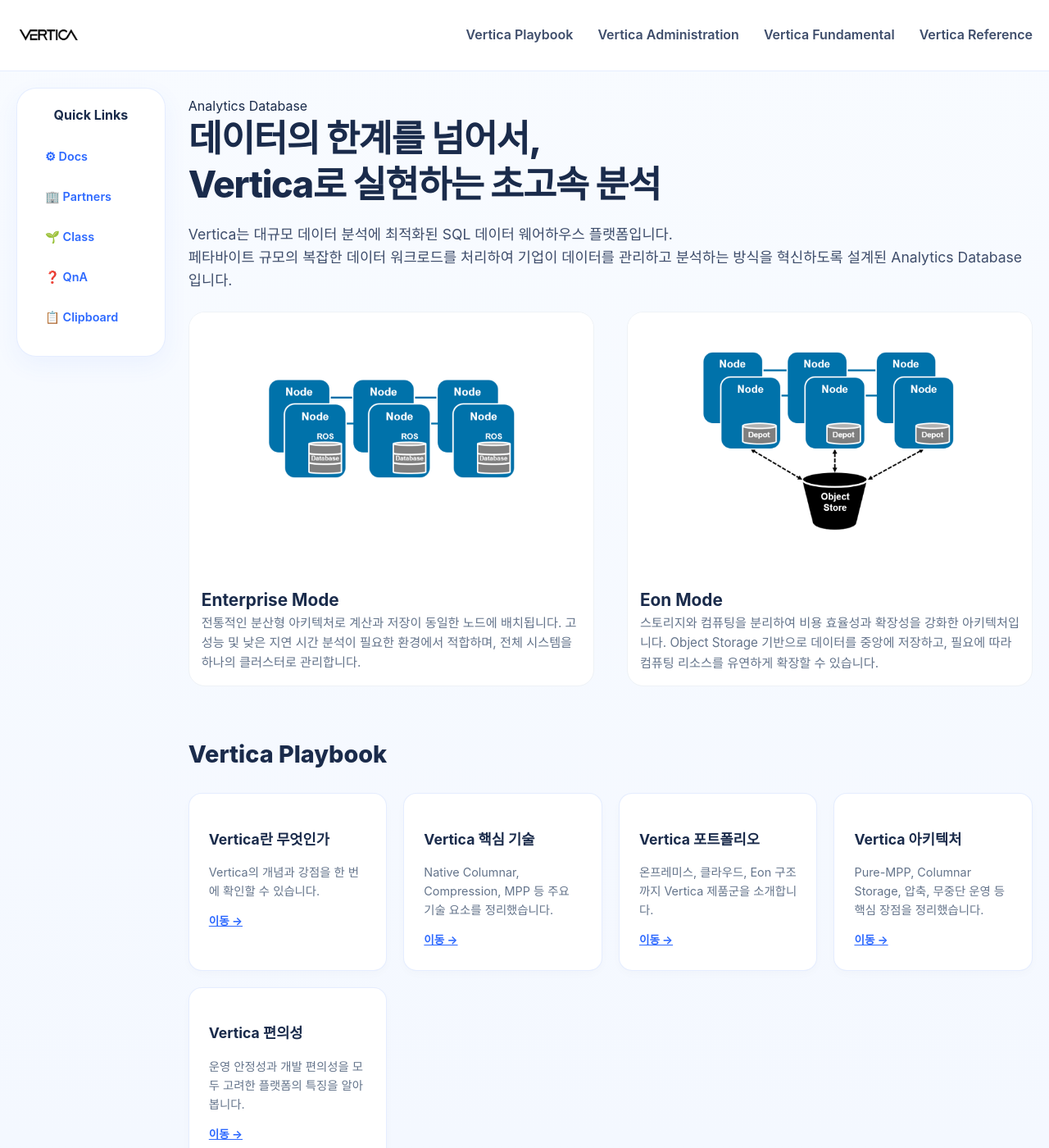
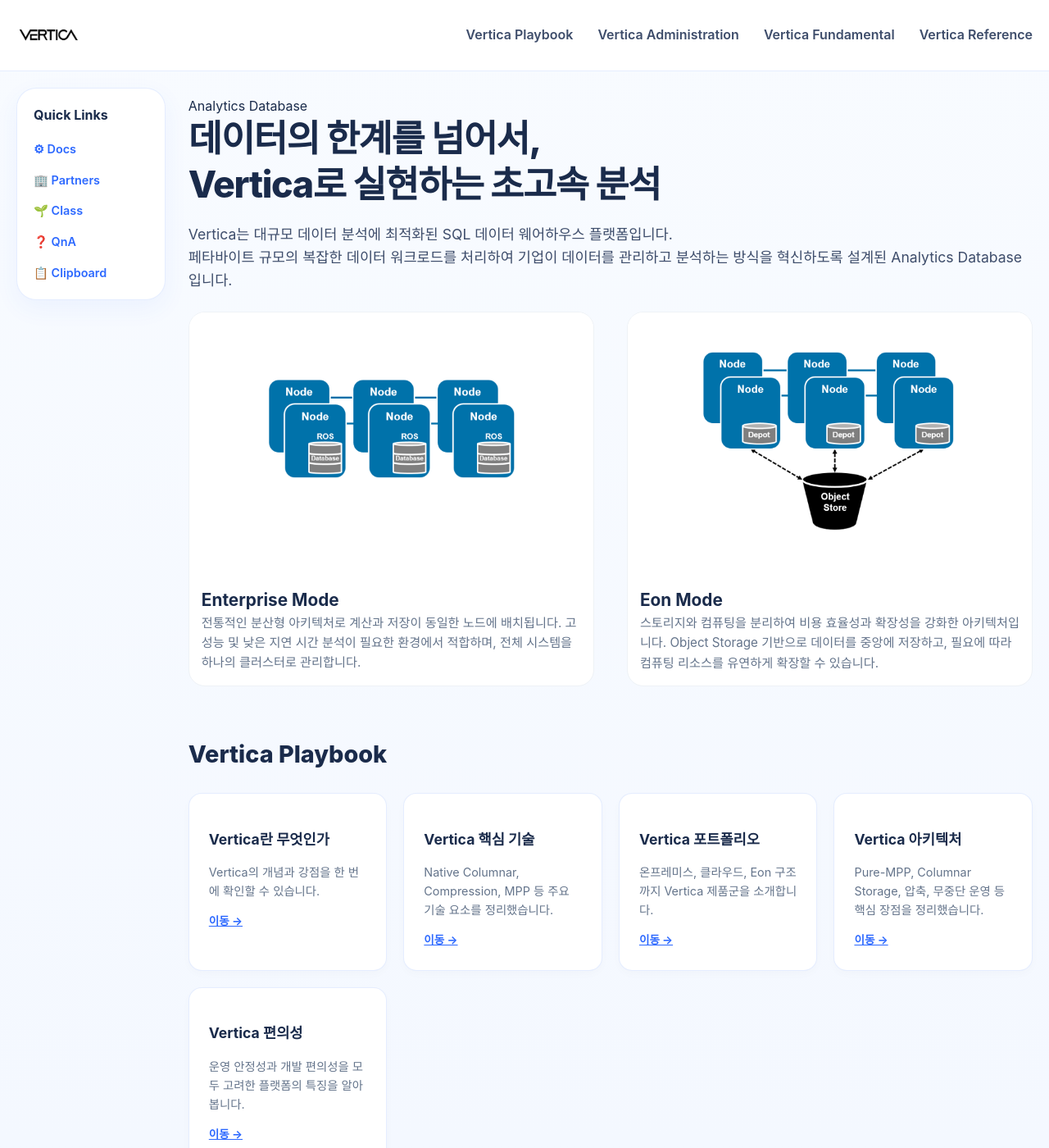
Before and after one commit to JIN0326/vertica_blog, a Jekyll site: the page built from 00index.md, in a window 1280 px wide and 1400 px high. Shown: the whole window at 82% size. Built offline with Jekyll 4.4.1, drawn with Linux system fonts in a browser that asks for light colours.

Commit message:
Update blog content and styling

```diff
--- a/_includes/sidebar.html
+++ b/_includes/sidebar.html
@@ -1,10 +1,12 @@
 <aside class="page-sidebar">
   <div class="sidebar-panel">
-    <span class="eyebrow">Quick Links</span>
-    <a class="sidebar-link" href="https://docs.vertica.com/26.1.x/en/" target="_blank" rel="noopener"><span aria-hidden="true">⚙</span> Docs</a>
-    <a class="sidebar-link" href="http://www.gtgsc.com/gtg/sub/bigdata/vertica.php" target="_blank" rel="noopener"><span aria-hidden="true">🏢</span> Partners</a>
-    <a class="sidebar-link" href="{{ '/99Class' | relative_url }}"><span aria-hidden="true">🌱</span> Class</a>
-    <a class="sidebar-link" href="{{ '/99QnA' | relative_url }}"><span aria-hidden="true">❓</span> QnA</a>
-    <a class="sidebar-link" href="{{ '/99Clipboard' | relative_url }}"><span aria-hidden="true">📋</span> Clipboard</a>
+    <h3>Quick Links</h3>
+    <ul>
+      <li><a href="https://docs.vertica.com/26.1.x/en/" target="_blank" rel="noopener"><span aria-hidden="true">⚙</span> Docs</a></li>
+      <li><a href="http://www.gtgsc.com/gtg/sub/bigdata/vertica.php" target="_blank" rel="noopener"><span aria-hidden="true">🏢</span> Partners</a></li>
+      <li><a href="{{ '/99Class' | relative_url }}"><span aria-hidden="true">🌱</span> Class</a></li>
+      <li><a href="{{ '/99QnA' | relative_url }}"><span aria-hidden="true">❓</span> QnA</a></li>
+      <li><a href="{{ '/99Clipboard' | relative_url }}"><span aria-hidden="true">📋</span> Clipboard</a></li>
+    </ul>
   </div>
 </aside>
--- a/assets/css/style.css
+++ b/assets/css/style.css
@@ -118,25 +118,6 @@
   color: var(--accent);
 }
 
-.sidebar-link {
-  display: block;
-  padding: 10px 14px;
-  background: transparent;
-  color: var(--sub);
-  border-radius: 10px;
-  text-decoration: none;
-  font-weight: 500;
-  font-size: 0.9rem;
-  border: none; /* 테두리 제거 */
-  margin-bottom: 6px; /* 간격 축소 */
-  transition: all 0.2s ease;
-}
-
-.sidebar-link:hover {
-  background: rgba(45, 105, 255, 0.05);
-  color: var(--accent);
-}
-
 .site-sidebar {
   position: sticky;
   top: 104px;
@@ -148,14 +129,6 @@
    ========================================================================== */
 .hero-container {
   padding: 10px 0 10px;
-}
-
-/* 왼쪽 사이드바의 Quick Links 타이틀 중앙 정렬 */
-.layout-inner > .page-sidebar .eyebrow {
-  display: block;
-  text-align: center;
-  font-weight: 700; /* Bold 처리 */
-  margin-bottom: 16px; /* 버튼과의 간격 추가 */
 }
 
 h1 {
@@ -277,16 +250,6 @@
    5. 반응형
    ========================================================================== */
 @media (max-width: 1024px) {
-  .layout-inner {
-    grid-template-columns: 1fr;
-  }
-
-  .site-sidebar {
-    position: relative;
-    top: 0;
-    margin-bottom: 24px;
-  }
-
   .hero-layout {
     grid-template-columns: 1fr;
   }
@@ -402,6 +365,7 @@
   font-size: 1rem;
   color: var(--text);
   margin-bottom: 1rem;
+  font-weight: 700; /* 사이드바 제목 Bold 처리 */
 }
 
 .sidebar-panel ul {
@@ -445,12 +409,16 @@
 
 /* 6.6 Responsive for Sub-pages */
 @media (max-width: 900px) {
+  .layout-inner {
+    grid-template-columns: 1fr;
+  }
   .page-layout {
     grid-template-columns: 1fr;
   }
   .page-sidebar {
     position: static;
     top: auto;
+    margin-bottom: 24px;
   }
 }
 
```
